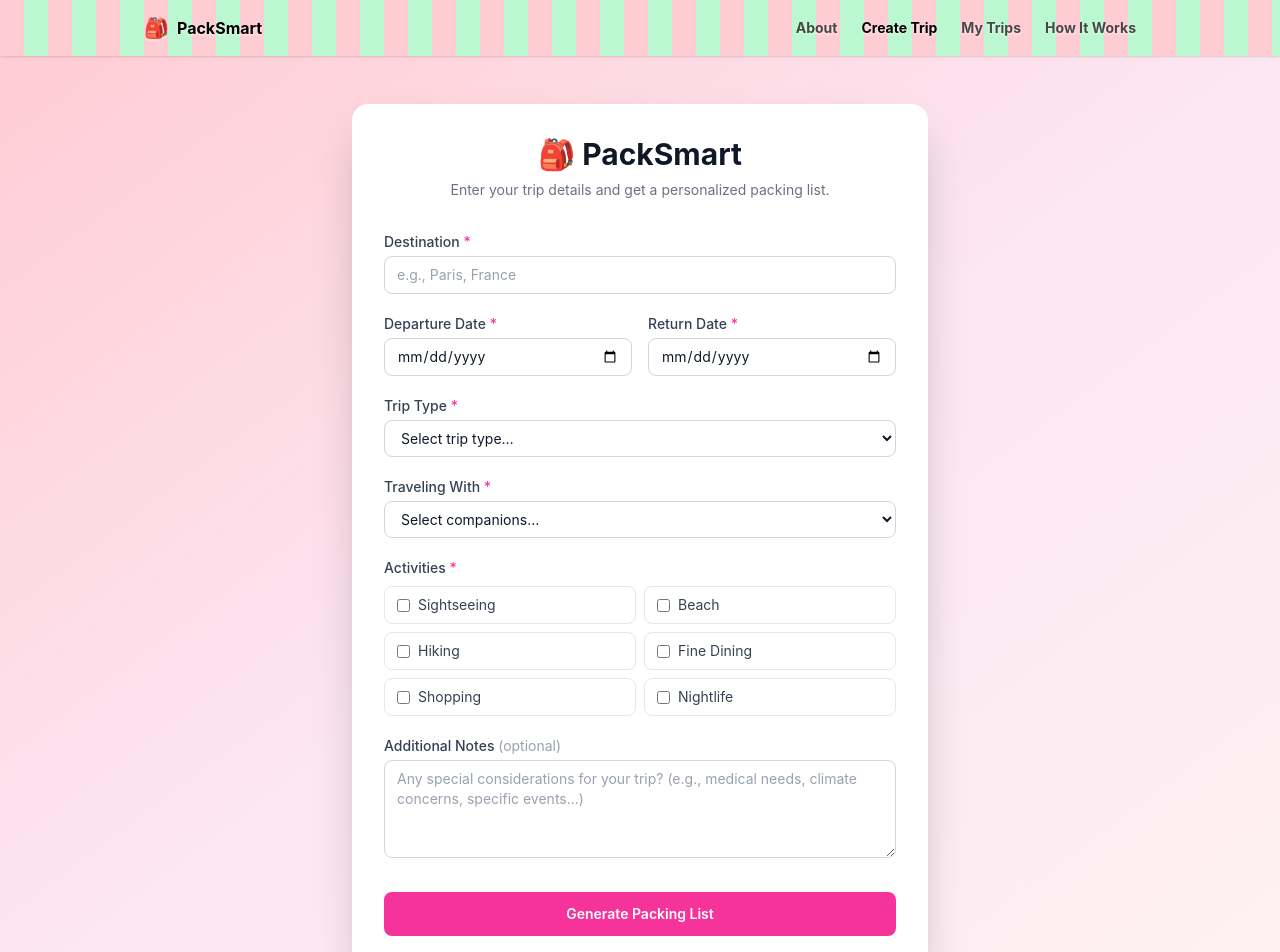
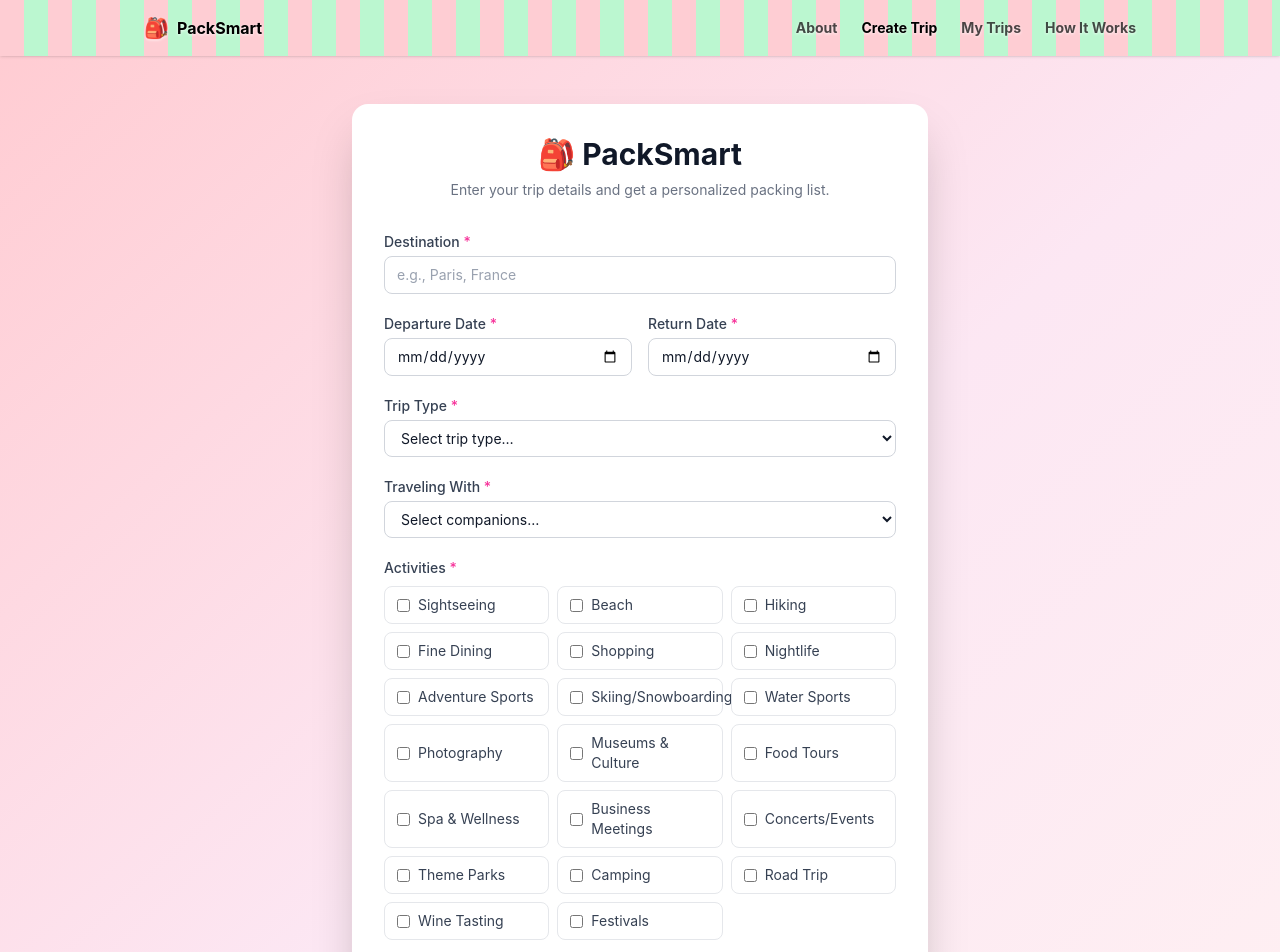
Before and after one commit to pickkinsley/project2, a React (Vite) app in the folder frontend/: page / in a window 1280 px wide. Shown: the top 952 px of the page. Built offline with nearby package versions, Linux system fonts and the light colour scheme.

Commit message:
Expand activities to 20 options, 3-column grid on desktop
Co-Authored-By: Claude Sonnet 4.6 <noreply@anthropic.com>

```diff
--- a/frontend/src/pages/HomePage.jsx
+++ b/frontend/src/pages/HomePage.jsx
@@ -19,12 +19,26 @@ const COMPANIONS = [
 ]
 
 const ACTIVITIES = [
-  { value: 'sightseeing', label: 'Sightseeing' },
-  { value: 'beach',       label: 'Beach' },
-  { value: 'hiking',      label: 'Hiking' },
-  { value: 'fine_dining', label: 'Fine Dining' },
-  { value: 'shopping',    label: 'Shopping' },
-  { value: 'nightlife',   label: 'Nightlife' },
+  { value: 'sightseeing',       label: 'Sightseeing' },
+  { value: 'beach',             label: 'Beach' },
+  { value: 'hiking',            label: 'Hiking' },
+  { value: 'fine_dining',       label: 'Fine Dining' },
+  { value: 'shopping',          label: 'Shopping' },
+  { value: 'nightlife',         label: 'Nightlife' },
+  { value: 'adventure_sports',  label: 'Adventure Sports' },
+  { value: 'skiing',            label: 'Skiing/Snowboarding' },
+  { value: 'water_sports',      label: 'Water Sports' },
+  { value: 'photography',       label: 'Photography' },
+  { value: 'museums',           label: 'Museums & Culture' },
+  { value: 'food_tours',        label: 'Food Tours' },
+  { value: 'spa',               label: 'Spa & Wellness' },
+  { value: 'business',          label: 'Business Meetings' },
+  { value: 'concerts',          label: 'Concerts/Events' },
+  { value: 'theme_parks',       label: 'Theme Parks' },
+  { value: 'camping',           label: 'Camping' },
+  { value: 'road_trip',         label: 'Road Trip' },
+  { value: 'wine_tasting',      label: 'Wine Tasting' },
+  { value: 'festivals',         label: 'Festivals' },
 ]
 
 const EMPTY_FORM = {
@@ -200,7 +214,7 @@ export default function HomePage() {
             <label className="block text-sm font-medium text-gray-700 mb-2">
               Activities <span className="text-pink-500">*</span>
             </label>
-            <div className="grid grid-cols-2 gap-2">
+            <div className="grid grid-cols-2 sm:grid-cols-3 gap-2">
               {ACTIVITIES.map((a) => {
                 const checked = form.activities.includes(a.value)
                 return (
```
